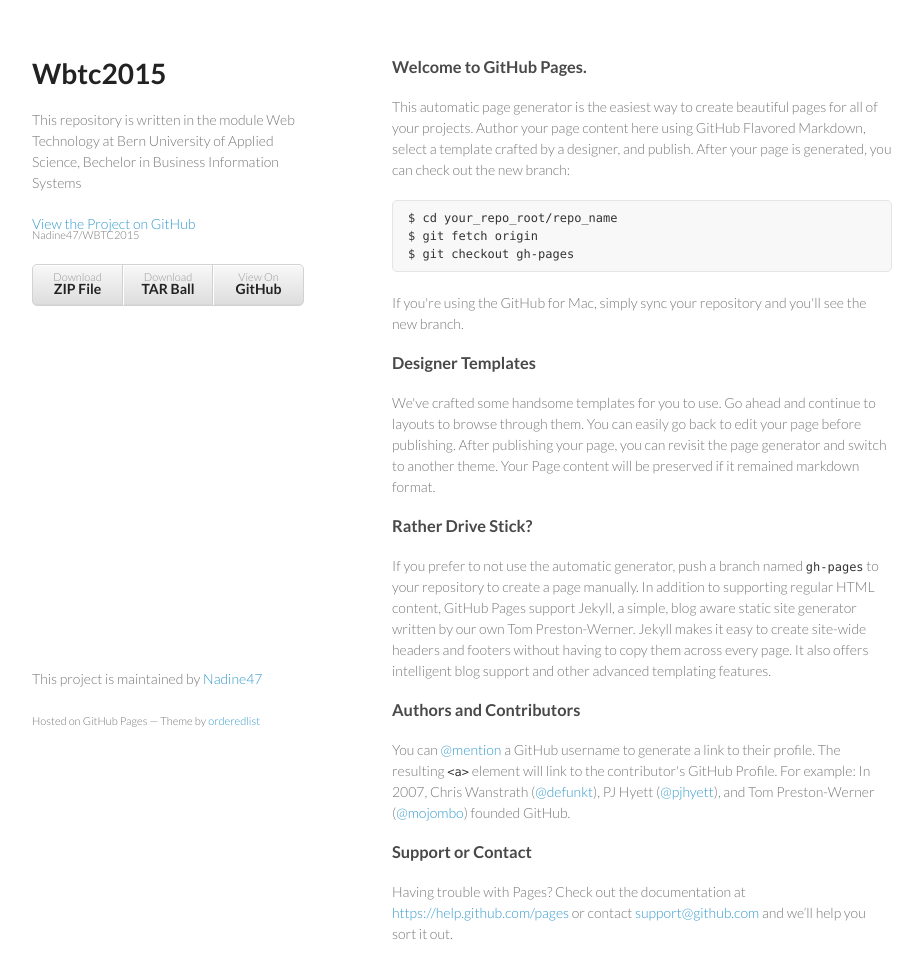
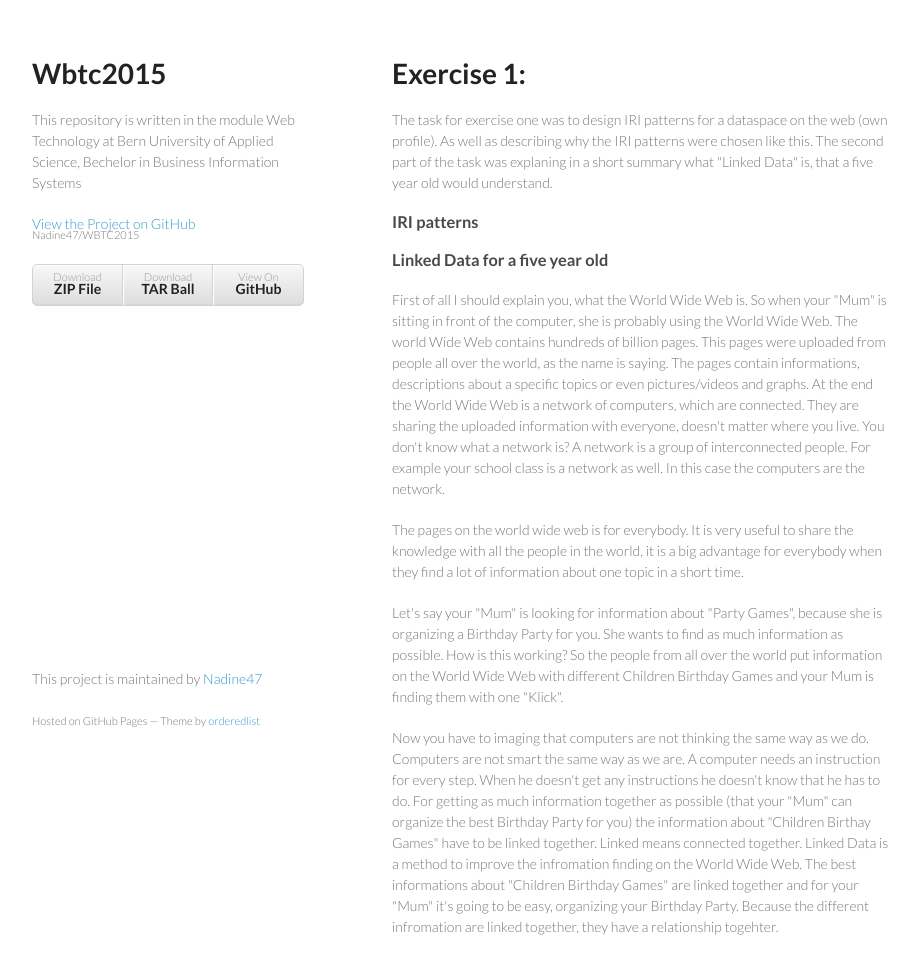
Before and after one commit to Nadine47/WBTC2015, a plain HTML site: page index.html in a window 1280 px wide. Shown: the whole page, without its empty margins (178-1101 px from the left). Drawn offline with Linux system fonts and the light colour scheme.

```diff
--- a/index.html
+++ b/index.html
@@ -28,37 +28,26 @@
         </ul>
       </header>
       <section>
-        <h3>
-<a id="welcome-to-github-pages" class="anchor" href="#welcome-to-github-pages" aria-hidden="true"><span class="octicon octicon-link"></span></a>Welcome to GitHub Pages.</h3>
+        <h1>
+<a id="exercise-1" class="anchor" href="#exercise-1" aria-hidden="true"><span class="octicon octicon-link"></span></a>Exercise 1:</h1>
 
-<p>This automatic page generator is the easiest way to create beautiful pages for all of your projects. Author your page content here using GitHub Flavored Markdown, select a template crafted by a designer, and publish. After your page is generated, you can check out the new branch:</p>
-
-<pre><code>$ cd your_repo_root/repo_name
-$ git fetch origin
-$ git checkout gh-pages
-</code></pre>
-
-<p>If you're using the GitHub for Mac, simply sync your repository and you'll see the new branch.</p>
+<p>The task for exercise one was to design IRI patterns for a dataspace on the web (own profile). As well as describing why the IRI patterns were chosen like this. The second part of the task was explaning in a short summary what "Linked Data" is, that a five year old would understand.</p>
 
 <h3>
-<a id="designer-templates" class="anchor" href="#designer-templates" aria-hidden="true"><span class="octicon octicon-link"></span></a>Designer Templates</h3>
-
-<p>We've crafted some handsome templates for you to use. Go ahead and continue to layouts to browse through them. You can easily go back to edit your page before publishing. After publishing your page, you can revisit the page generator and switch to another theme. Your Page content will be preserved if it remained markdown format.</p>
+<a id="iri-patterns" class="anchor" href="#iri-patterns" aria-hidden="true"><span class="octicon octicon-link"></span></a>IRI patterns</h3>
 
 <h3>
-<a id="rather-drive-stick" class="anchor" href="#rather-drive-stick" aria-hidden="true"><span class="octicon octicon-link"></span></a>Rather Drive Stick?</h3>
+<a id="linked-data-for-a-five-year-old" class="anchor" href="#linked-data-for-a-five-year-old" aria-hidden="true"><span class="octicon octicon-link"></span></a>Linked Data for a five year old</h3>
 
-<p>If you prefer to not use the automatic generator, push a branch named <code>gh-pages</code> to your repository to create a page manually. In addition to supporting regular HTML content, GitHub Pages support Jekyll, a simple, blog aware static site generator written by our own Tom Preston-Werner. Jekyll makes it easy to create site-wide headers and footers without having to copy them across every page. It also offers intelligent blog support and other advanced templating features.</p>
+<p>First of all I should explain you, what the World Wide Web is. So when your "Mum" is sitting in front of the computer, she is probably using the World Wide Web. The world Wide Web contains hundreds of billion pages. This pages were uploaded from people all over the world, as the name is saying.
+The pages contain informations, descriptions about a specific topics or even pictures/videos and graphs. At the end the World Wide Web is a network of computers, which are connected. They are sharing the uploaded information with everyone, doesn't matter where you live. You don't know what a network is? A network is a group of interconnected people. For example your school class is a network as well. In this case the computers are the network.</p>
 
-<h3>
-<a id="authors-and-contributors" class="anchor" href="#authors-and-contributors" aria-hidden="true"><span class="octicon octicon-link"></span></a>Authors and Contributors</h3>
+<p>The pages on the world wide web is for everybody. It is very useful to share the knowledge with all the people in the world, it is a big advantage for everybody when they find a lot of information about one topic in a short time. </p>
 
-<p>You can <a href="https://github.com/blog/821" class="user-mention">@mention</a> a GitHub username to generate a link to their profile. The resulting <code>&lt;a&gt;</code> element will link to the contributor's GitHub Profile. For example: In 2007, Chris Wanstrath (<a href="https://github.com/defunkt" class="user-mention">@defunkt</a>), PJ Hyett (<a href="https://github.com/pjhyett" class="user-mention">@pjhyett</a>), and Tom Preston-Werner (<a href="https://github.com/mojombo" class="user-mention">@mojombo</a>) founded GitHub.</p>
+<p>Let's say your "Mum" is looking for information about "Party Games", because she is organizing a Birthday Party for you. She wants to find as much information as possible. How is this working? So the people from all over the world put information on the World Wide Web with different Children Birthday Games and your Mum is finding them with one "Klick".</p>
 
-<h3>
-<a id="support-or-contact" class="anchor" href="#support-or-contact" aria-hidden="true"><span class="octicon octicon-link"></span></a>Support or Contact</h3>
-
-<p>Having trouble with Pages? Check out the documentation at <a href="https://help.github.com/pages">https://help.github.com/pages</a> or contact <a href="mailto:support@github.com">support@github.com</a> and we’ll help you sort it out.</p>
+<p>Now you have to imaging that computers are not thinking the same way as we do. Computers are not smart the same way as we are. A computer needs an instruction for every step. When he doesn't get any instructions he doesn't know that he has to do. For getting as much information together as possible (that your "Mum" can organize the best Birthday Party for you) the information about "Children Birthay Games" have to be linked together.
+Linked means connected together. Linked Data is a method to improve the infromation finding on the World Wide Web. The best informations about "Children Birthday Games" are linked together and for your "Mum" it's going to be easy, organizing your Birthday Party. Because the different infromation are linked together, they have a relationship togehter.</p>
       </section>
       <footer>
         <p>This project is maintained by <a href="https://github.com/Nadine47">Nadine47</a></p>
```
Also changed, not shown: params.json (+1 -1 lines).
